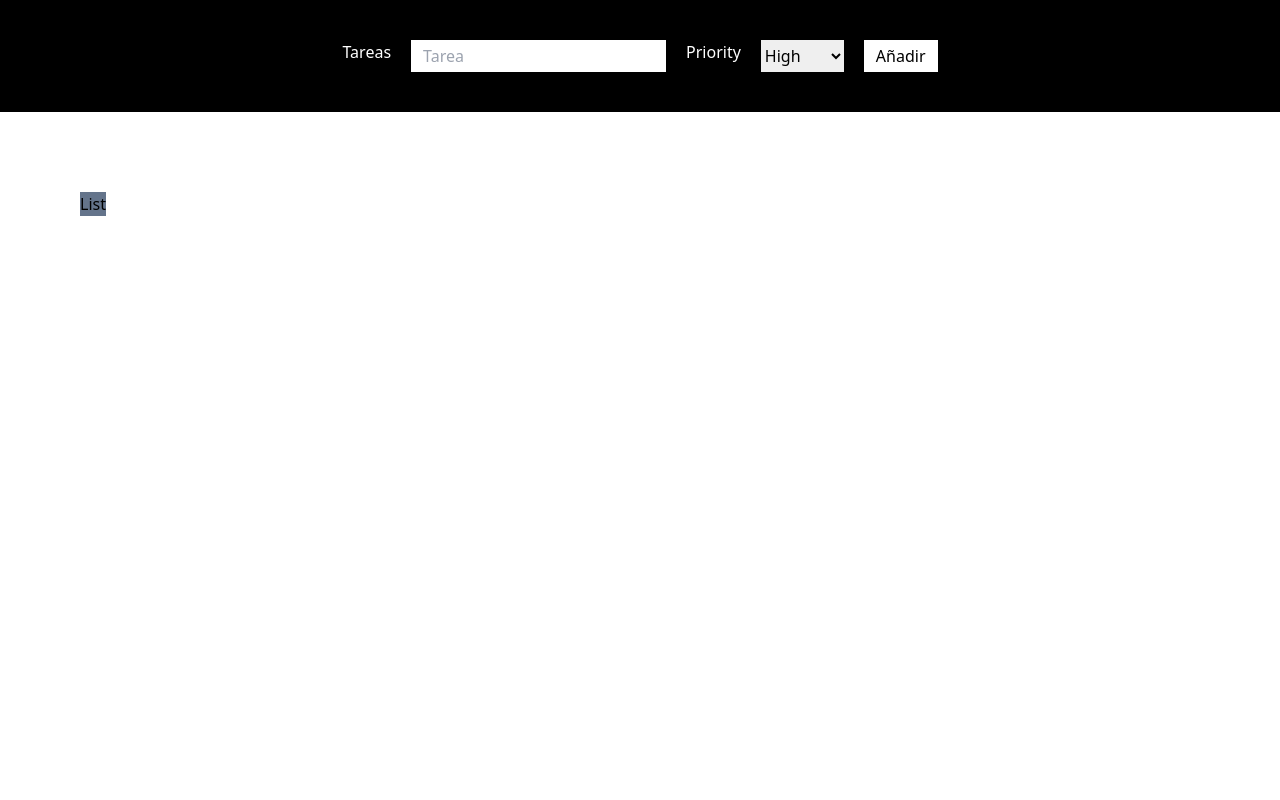
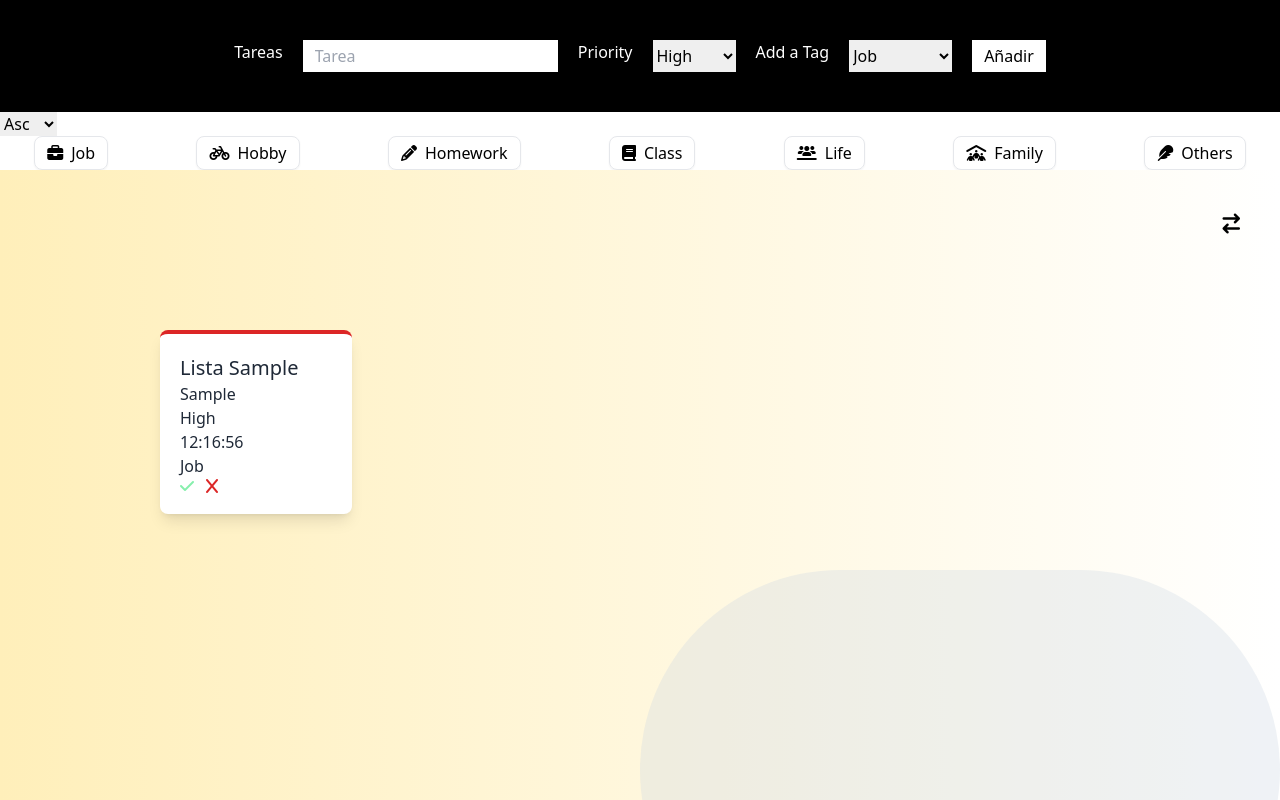
Before and after one commit to millard2santos/todo_app_project, a React (Create React App) app: page / in a window 1280 px wide. Both pictures are taken after typing "Sample" into the empty fields and a click on the input "Añadir". Shown: the top 800 px of the page. Built offline with nearby package versions, Linux system fonts and the light colour scheme.

Commit message:
Tags Ongoing

```diff
--- a/src/App.js
+++ b/src/App.js
@@ -1,19 +1,20 @@
-import Form from './pages/Form.jsx'
+import Form from './pages/Main.jsx'
 import ToDo from './components/ToDo/ToDo.jsx'
 import { BrowserRouter, Routes, Route } from "react-router-dom";
-import ToDoList from "./pages/ToDoList"
+import ToDoList from "./components/ToDoList/ToDoList"
 import { useState } from 'react';
+import Main from './pages/Main.jsx';
 
 
 function App() {
 
-  const [data, setData ] = useState([])
+
 
   return (
     <BrowserRouter>
       <Routes>
-        <Route path="/" element={<Form setData={setData} data={data}/>} />
-        <Route path="/list" element={<ToDoList data={data}/>} />
+        <Route path="/" element={<Main />} />
+        {/* <Route path="/list" element={<ToDoList data={data}/>} /> */}
       </Routes>
     </BrowserRouter>
 
--- /dev/null
+++ b/src/components/Form/Form.jsx
@@ -0,0 +1,80 @@
+import { useState } from "react"
+import { useNavigate } from "react-router-dom"
+import { id , getTime} from '../../utilities'
+
+
+
+
+
+const Form = ({ setData, data }) => {
+
+    const [input, setInput] = useState('')
+    const [priority, setPriority] = useState('High')
+    const [tag, setTag ] = useState('Job')
+
+    const time = new Date()
+
+
+
+    const handleSubmit = (e) => {
+        const holdData = [...data]
+
+        e.preventDefault()
+        const created = {
+            todo: (e.target.todo.value)[0].toUpperCase() + (e.target.todo.value).slice(1),
+            priority: e.target.priority.value,
+            time: getTime(),
+            isChecked: false,
+            id: id(),
+            tag: e.target.tag.value
+        }
+
+        setInput('')
+        // setData( prev => {
+        //     if(!prev.find(e => e.todo === created.todo)){
+        //         prev.push(created)
+        //         return prev
+        //     }else{
+        //         setData(prev)
+        //     }
+        // })
+        if (!holdData.find(e => e.todo === created.todo)) {
+            holdData.push(created)
+        }
+        setData(holdData)
+
+
+    }
+
+
+    return (
+        <>
+            <form action="" onSubmit={handleSubmit} className="bg-black w-full p-10 flex justify-center gap-5">
+                <h1 className="text-white">Tareas</h1>
+                <input onChange={(e) => setInput(e.target.value)} type="text" id="todo" name="todo" placeholder="Tarea" className="py-1 px-3" value={input} required min={3} />
+                <label className="text-white" htmlFor="priority">Priority</label>
+                <select name="priority" value={priority} onChange={(event) => setPriority(event.target.value)}>
+                    <option value="High">High</option>
+                    <option value="Medium">Medium</option>
+                    <option value="Low">Low</option>
+                </select>
+                <label className="text-white" htmlFor="tag">Add a Tag</label>
+                <select name="tag" id="tag" value={tag} onChange={(e) => setTag(e.target.value)}>
+                    <option value="Job">Job</option>
+                    <option value="Hobby">Hobby</option>
+                    <option value="Homework">Homework</option>
+                    <option value="Class">Class</option>
+                    <option value="Life">Life</option>
+                    <option value="Family">Family</option>
+                    <option value="Daily">Daily</option>
+                    <option value="Others">Others</option>
+                </select>
+                <input type="submit" name="" id="" value="Añadir" className="bg-white py-1 px-3 active:scale-95" />
+            </form>
+            {/* <button onClick={() => navigate('/list')} className="bg-slate-500 m-20">List</button> */}
+
+        </>
+    )
+}
+
+export default Form;
--- /dev/null
+++ b/src/components/Tag/Tag.jsx
@@ -0,0 +1,24 @@
+
+
+
+const Tag = ({ tag }) => {
+
+
+
+    return (
+        <button className="flex gap-2 items-center border shadow-sm
+         py-1 px-3 rounded-lg hover:bg-slate-100 active:scale-95
+         focus:bg-slate-200">
+            {tag === 'Job' ? <i className="fa-solid fa-briefcase"></i>
+            : tag === 'Hobby' ? <i className="fa-solid fa-bicycle"></i>
+            : tag === 'Homework' ? <i className="fa-solid fa-pencil"></i>
+            : tag === 'Class' ? <i className="fa-solid fa-book"></i>
+            : tag === 'Life' ? <i className="fa-solid fa-users-line"></i>
+            : tag === 'Family' ? <i className="fa-solid fa-people-roof"></i>
+            : <i className="fa-solid fa-feather"></i>}
+            <p>{tag}</p>
+        </button>
+    )
+}
+
+export default Tag
--- a/src/components/ToDo/ToDo.jsx
+++ b/src/components/ToDo/ToDo.jsx
@@ -1,17 +1,24 @@
 import {useState} from 'react'
 import './ToDo.css'
+import {getTime} from '../../utilities'
 
 
-const ToDo = ({ dataSingle, num }) => {
+const ToDo = ({ dataSingle }) => {
 
 
-    const [checked, setChecked] = useState('')
+    const [checked, setChecked] = useState(false)
+    const [finish, setFinish] = useState('')
+    // const [checked, setChecked] = useState('')
 
     const handleDelete = (e) => {
         e.target.parentNode.parentNode.remove()
     }
 
+    const handleClick = e => {
 
+        checked ? setChecked(false) : setChecked(true)
+        finish ? setFinish('') : setFinish(getTime())
+    }
 
 
 
@@ -19,8 +26,10 @@ const ToDo = ({ dataSingle, num }) => {
     return (
         <>
             <div className={`
-            relative w-[20%]
-         bg-white
+            overflow-hidden
+            rounded-lg
+            relative w-[20%] z-20
+          bg-white
             shadow-lg
             p-5
             border-t-4
@@ -28,12 +37,14 @@ const ToDo = ({ dataSingle, num }) => {
             hover:scale-105
             transition-transform
             duration-100`}>
-                <h2 className={`${checked} text-xl text-gray-800`}>{`Lista ${num + 1}`}</h2>
-                <p className={`${checked} text-gray-800`}>{dataSingle.todo}</p>
-                <p className={`${checked} text-gray-800`}>{dataSingle.priority}</p>
-                <p className={`${checked} text-gray-800`}>{dataSingle.time}</p>
+                <h2 className={`${checked ? 'line-through' : ''} text-xl text-gray-800`}>{`Lista ${dataSingle.todo}`}</h2>
+                <p className={`${checked ? 'line-through' : ''} text-gray-800`}>{dataSingle.todo}</p>
+                <p className={`${checked ? 'line-through' : ''} text-gray-800`}>{dataSingle.priority}</p>
+                <p className={`${checked ? 'line-through' : ''} text-gray-800`}>{dataSingle.time}</p>
+                <p className={`${checked ? 'line-through' : ''} text-gray-800`}>{finish}</p>
+                <p className={`${checked ? 'line-through' : ''} text-gray-800`}>{dataSingle.tag}</p>
                 <div className="flex gap-3">
-                    <i onClick={() => checked ? setChecked('') : setChecked('line-through')} className="fa-solid fa-check text-green-300 hover:scale-125 cursor-pointer transition-transform duration-200"></i>
+                    <i onClick={handleClick} className="fa-solid fa-check text-green-300 hover:scale-125 cursor-pointer transition-transform duration-200"></i>
                     <i onClick={handleDelete} className="fa-solid fa-x text-red-600 hover:scale-125 cursor-pointer transition-transform duration-200"></i>
                 </div>
                 {/* <i onClick={handleDelete} className="fa-solid fa-x absolute top-3 right-2 transition-transform duration-200 text-[] hover:scale-125 cursor-pointer "></i> */}
--- a/src/components/ToDoList/ToDoList.jsx
+++ b/src/components/ToDoList/ToDoList.jsx
@@ -1,16 +1,50 @@
-// import ToDo from "../ToDo/ToDo"
+import { useEffect, useState } from "react"
+import Return from "../Return/Return"
+import ToDo from "../ToDo/ToDo"
+import { orderByTime, tags } from "../../utilities"
+import Tag from '../Tag/Tag'
 
-// const ToDoList = () => {
-//     return (
-//         <>
-//             <div className="flex gap-3 bg-gradient-to-r from-[#FFEFBA] to-white p-40">
-//                 <ToDo />
-//                 <ToDo />
-//                 <ToDo />
-//                 <ToDo />
-//             </div>
-//         </>
-//     )
-// }
 
-// export default ToDoList
+const ToDoList = ({ data, setData }) => {
+
+    const [order, setOrder] = useState('')
+    let holdData = [...data]
+
+    // const handleClick = (e) => {
+    //     setOrder(e.target.value === 'Asc' ? order.sort((a,b) => a.time - b.time) : order.sort((a,b) => b.time - a.time))
+    // }
+    const handleOrder = (e) => {
+
+        setOrder(e.target.value)
+
+
+        setData(orderByTime(e.target.value, holdData))
+
+
+    }
+
+    return (
+        <>
+            <select name="order" id="order" onChange={handleOrder} value={order}>
+                <option value="Asc">Asc</option>
+                <option value="Desc">Desc</option>
+            </select>
+            <div className="flex gap-5 justify-around">
+                {
+                    tags.map((e, i) => <Tag key={i} tag={e} />)
+                }
+            </div>
+            <div className="flex flex-wrap items-start gap-3 bg-gradient-to-r from-[#ffefba] to-white p-40 w-screen h-screen">
+                <div className="absolute z-10 bottom-0 right-0 w-[50%] h-[50%] opacity-30 rounded-full bg-slate-300"></div>
+
+                <Return />
+
+                {
+                    holdData.map((e, i) => <ToDo key={i} dataSingle={e} />)
+                }
+            </div>
+        </>
+    )
+}
+
+export default ToDoList
--- a/src/pages/Form.jsx
+++ /dev/null
@@ -1,52 +0,0 @@
-import { useState } from "react"
-import { useNavigate } from "react-router-dom"
-import {id} from '../utilities'
-
-
-
-
-const Form = ({ setData, data }) => {
-
-    const [input, setInput] = useState('')
-    const [priority, setPriority] = useState('High')
-    const time = new Date()
-
-    const navigate = useNavigate()
-
-    const handleSubmit = (e) => {
-
-        e.preventDefault()
-        const created = {
-            todo : (e.target.todo.value)[0].toUpperCase() + (e.target.todo.value).slice(1),
-            priority: e.target.priority.value,
-            time: `${time.getHours()}:${time.getMinutes()}:${time.getSeconds()}`,
-            isChecked: false,
-            id: id()
-        }
-        console.log(created)
-        setInput('')
-        const dataChanged = data.push(created)
-        data.find(e=> e.todo === created.todo) ? setData(data) : setData(dataChanged)
-        console.log(data)
-    }
-
-
-    return (
-        <>
-            <form action="" onSubmit={handleSubmit} className="bg-black w-full p-10 flex justify-center gap-5">
-                <h1 className="text-white">Tareas</h1>
-                <input onChange={(e) => setInput(e.target.value)} type="text" id="todo" name="todo" placeholder="Tarea" className="py-1 px-3" value={input} required min={3}/>
-                <label className="text-white" htmlFor="priority">Priority</label>
-                <select name="priority" value={priority} onChange={(event) => setPriority(event.target.value)}>
-                    <option value="High">High</option>
-                    <option value="Medium">Medium</option>
-                    <option value="Low">Low</option>
-                </select>
-                <input type="submit" name="" id="" value="Añadir" className="bg-white py-1 px-3" />
-            </form>
-            <button onClick={() => navigate('/list')} className="bg-slate-500 m-20">List</button>
-        </>
-    )
-}
-
-export default Form;
--- /dev/null
+++ b/src/pages/Main.jsx
@@ -0,0 +1,24 @@
+import { useEffect, useState } from "react"
+import Return from "../components/Return/Return"
+import ToDo from "../components/ToDo/ToDo"
+import Form from "../components/Form/Form"
+import ToDoList from "../components/ToDoList/ToDoList"
+
+
+const Main = () => {
+    // const [order, setOrder] = useState(data)
+
+    const [data, setData ] = useState([])
+    // const handleClick = (e) => {
+    //     setOrder(e.target.value === 'Asc' ? order.sort((a,b) => a.time - b.time) : order.sort((a,b) => b.time - a.time))
+    // }
+
+    return (
+        <>
+            <Form setData={setData} data={data}/>
+            <ToDoList setData={setData} data={data}/>
+        </>
+    )
+}
+
+export default Main
--- a/src/utilities.js
+++ b/src/utilities.js
@@ -8,6 +8,38 @@ const id = () => {
     return id
 }
 
+const getTime = () => {
+    const d = new Date()
+    const hour = d.getHours() < 10 ? `0${d.getHours()}` : `${d.getHours()}`
+    const minutes = d.getMinutes() < 10 ? `0${d.getMinutes()}` : `${d.getMinutes()}`
+    const seconds = d.getSeconds() < 10 ? `0${d.getSeconds()}` : `${d.getSeconds()}`
+    return `${hour}:${minutes}:${seconds}`
+}
+
+
+
+const orderByTime = (string, holdData) => {
+    string === 'Asc' ? holdData = holdData.sort((a, b) => {
+        const aTime = Number(a.time.replace(/:/g, ''))
+        const bTime = Number(b.time.replace(/:/g, ''))
+        return aTime - bTime
+    }) :
+        holdData = holdData.sort((a, b) => {
+            const aTime = Number(a.time.replace(/:/g, ''))
+            const bTime = Number(b.time.replace(/:/g, ''))
+            return bTime - aTime
+        })
+
+    return holdData
+}
+
+const tags = ['Job','Hobby','Homework','Class','Life','Family','Others']
+
+
+
 export {
-    id
+    id,
+    getTime,
+    orderByTime,
+    tags
 }
```
Also changed, not shown: src/pages/ToDoList.jsx (deleted, +0 -32 lines), test.js (+4 -4 lines).
